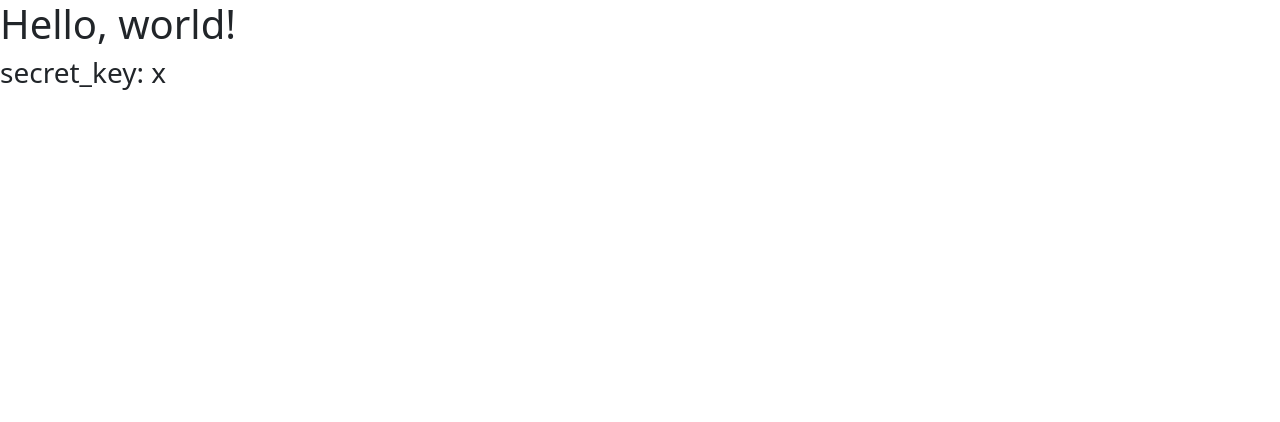
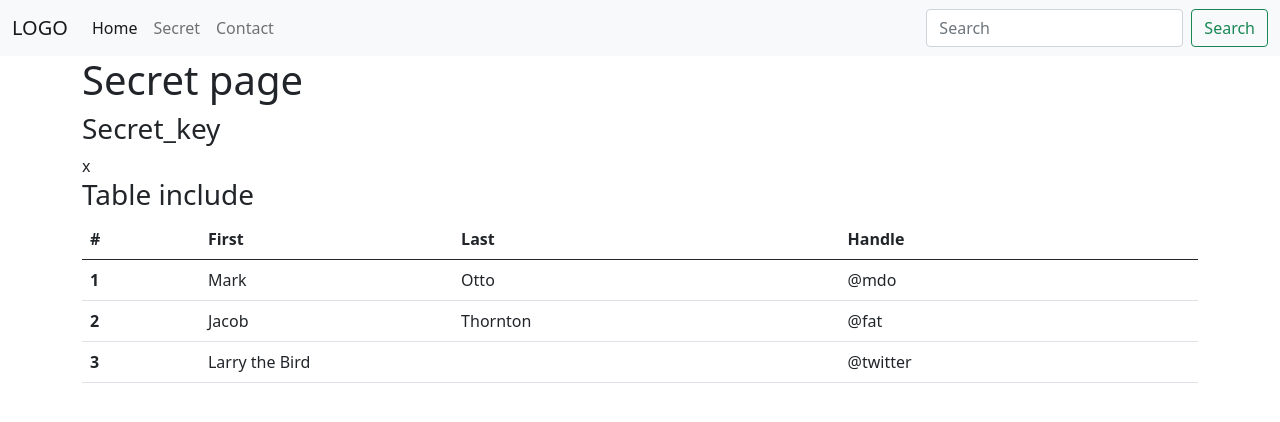
Before and after one commit to pavelchashkov/GeekBrains-architecture-design-patterns-web, a Python web app: template templates/secret.html in a window 1280 px wide. Shown: the top 422 px of the page. Run offline with Jinja, Linux system fonts and the light colour scheme; the template is opened without the code that fills it: most values are stand-ins (such as "Sample title", 1, 10 or a date in 2020).

Commit message:
Добавлены отображения страниц с шаблоном base

```diff
--- /dev/null
+++ b/templates/base.html
@@ -0,0 +1,65 @@
+<!DOCTYPE html>
+<html lang="en">
+  <head>
+    <!-- Required meta tags -->
+    <meta charset="utf-8" />
+    <meta name="viewport" content="width=device-width, initial-scale=1" />
+    <!-- Bootstrap CSS -->
+    <link
+      href="https://cdn.jsdelivr.net/npm/bootstrap@5.0.0-beta2/dist/css/bootstrap.min.css"
+      rel="stylesheet"
+      integrity="sha384-BmbxuPwQa2lc/FVzBcNJ7UAyJxM6wuqIj61tLrc4wSX0szH/Ev+nYRRuWlolflfl"
+      crossorigin="anonymous"
+    />
+    <title>{% block title %}{% endblock %}</title>
+  </head>
+  <body>
+    <nav class="navbar navbar-expand-lg navbar-light bg-light">
+      <div class="container-fluid">
+        <a class="navbar-brand" href="/">LOGO</a>
+        <button
+          class="navbar-toggler"
+          type="button"
+          data-bs-toggle="collapse"
+          data-bs-target="#navbarSupportedContent"
+          aria-controls="navbarSupportedContent"
+          aria-expanded="false"
+          aria-label="Toggle navigation"
+        >
+          <span class="navbar-toggler-icon"></span>
+        </button>
+        <div class="collapse navbar-collapse" id="navbarSupportedContent">
+          <ul class="navbar-nav me-auto mb-2 mb-lg-0">
+            <li class="nav-item">
+              <a class="nav-link active" aria-current="page" href="/">Home</a>
+            </li>
+            <li class="nav-item">
+              <a class="nav-link" href="/secret/">Secret</a>
+            </li>
+            <li class="nav-item">
+              <a class="nav-link" href="/contact/">Contact</a>
+            </li>
+          </ul>
+          <form class="d-flex">
+            <input
+              class="form-control me-2"
+              type="search"
+              placeholder="Search"
+              aria-label="Search"
+            />
+            <button class="btn btn-outline-success" type="submit">
+              Search
+            </button>
+          </form>
+        </div>
+      </div>
+    </nav>
+    <div class="container">{% block body %} {% endblock %}</div>
+
+    <script
+      src="https://cdn.jsdelivr.net/npm/bootstrap@5.0.0-beta2/dist/js/bootstrap.bundle.min.js"
+      integrity="sha384-b5kHyXgcpbZJO/tY9Ul7kGkf1S0CWuKcCD38l8YkeH8z8QjE0GmW1gYU5S9FOnJ0"
+      crossorigin="anonymous"
+    ></script>
+  </body>
+</html>
--- /dev/null
+++ b/templates/inc-table.html
@@ -0,0 +1,30 @@
+<h3>Table include</h3>
+<table class="table">
+  <thead>
+    <tr>
+      <th scope="col">#</th>
+      <th scope="col">First</th>
+      <th scope="col">Last</th>
+      <th scope="col">Handle</th>
+    </tr>
+  </thead>
+  <tbody>
+    <tr>
+      <th scope="row">1</th>
+      <td>Mark</td>
+      <td>Otto</td>
+      <td>@mdo</td>
+    </tr>
+    <tr>
+      <th scope="row">2</th>
+      <td>Jacob</td>
+      <td>Thornton</td>
+      <td>@fat</td>
+    </tr>
+    <tr>
+      <th scope="row">3</th>
+      <td colspan="2">Larry the Bird</td>
+      <td>@twitter</td>
+    </tr>
+  </tbody>
+</table>
--- a/templates/secret.html
+++ b/templates/secret.html
@@ -1,16 +1,14 @@
-<!doctype html>
-<html lang="en">
-  <head>
-    <!-- Required meta tags -->
-    <meta charset="utf-8">
-    <meta name="viewport" content="width=device-width, initial-scale=1">
-    <!-- Bootstrap CSS -->
-    <link href="https://cdn.jsdelivr.net/npm/bootstrap@5.0.0-beta2/dist/css/bootstrap.min.css" rel="stylesheet" integrity="sha384-BmbxuPwQa2lc/FVzBcNJ7UAyJxM6wuqIj61tLrc4wSX0szH/Ev+nYRRuWlolflfl" crossorigin="anonymous">
-    <title>Hello, world!</title>
-  </head>
-  <body>
-    <h1>Hello, world!</h1>
-    <h3>secret_key: {{secret_key}}</h3>
-    <script src="https://cdn.jsdelivr.net/npm/bootstrap@5.0.0-beta2/dist/js/bootstrap.bundle.min.js" integrity="sha384-b5kHyXgcpbZJO/tY9Ul7kGkf1S0CWuKcCD38l8YkeH8z8QjE0GmW1gYU5S9FOnJ0" crossorigin="anonymous"></script>
-  </body>
-</html>
+{% extends "base.html" %}
+
+{% block title %}
+secret
+{% endblock %}
+
+{% block body %}
+<h1>Secret page</h1>
+<h3>Secret_key</h3>
+{{secret_key}}
+
+{% include "inc-table.html" %}
+
+{% endblock %}
```
Also changed, not shown: templates/contact.html (+12 -26 lines), templates/index.html (+25 -15 lines).
